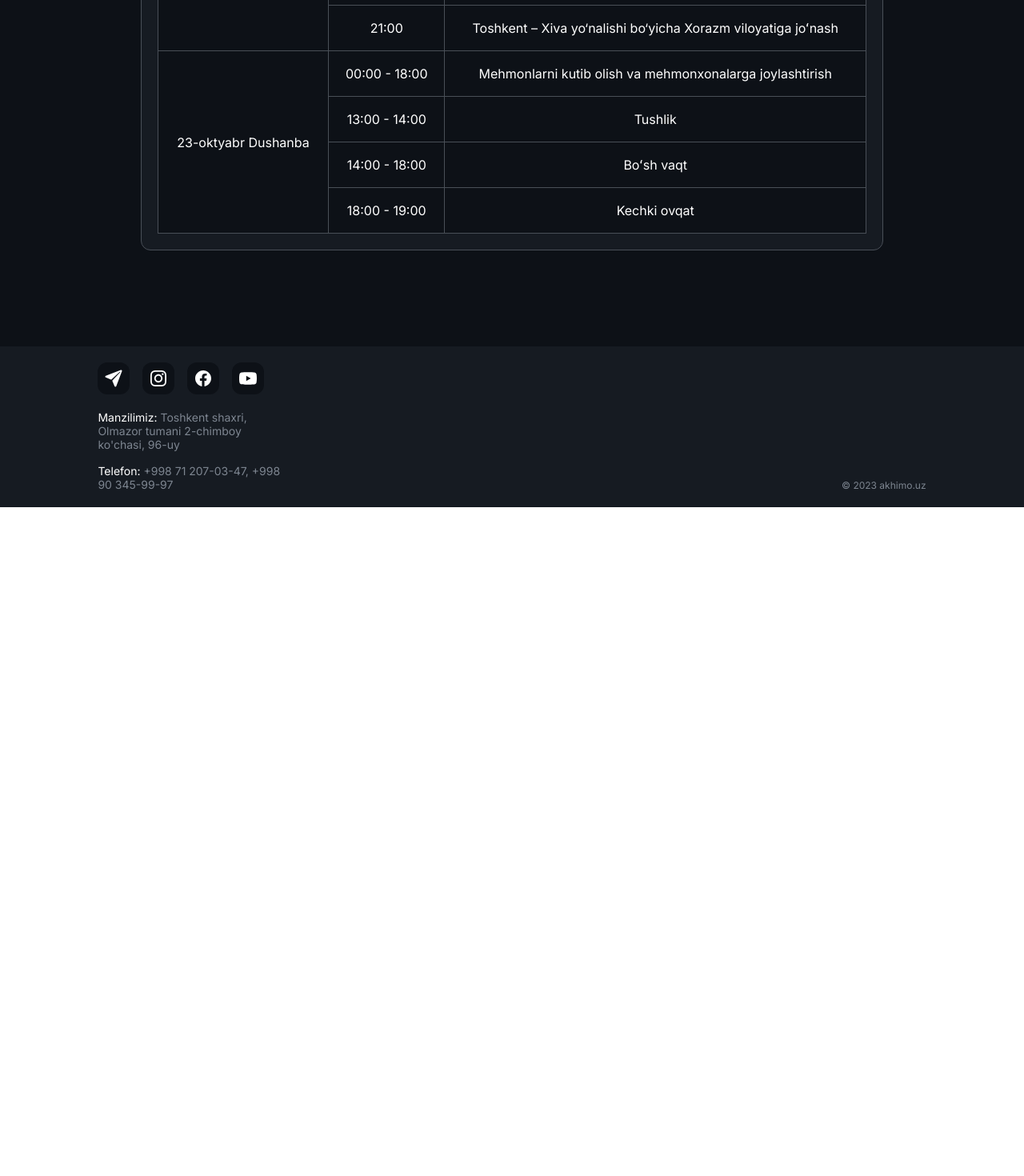
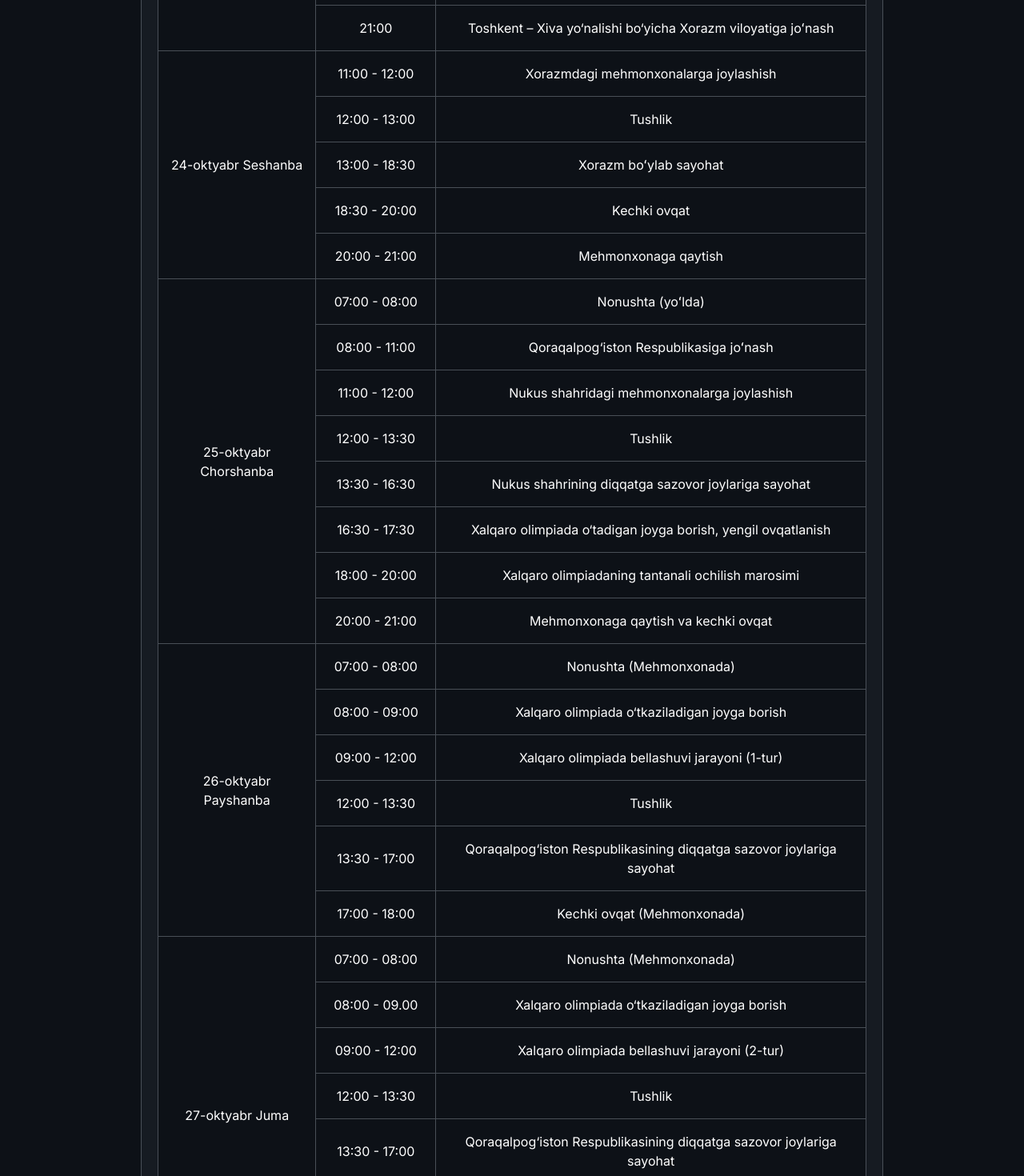
Before and after one commit to mukhammadjcn/xorazmiy, a React (Vite) app: page /plan in a window 1280 px wide. Shown: the part 660-2130 px from the top of the page at 80% size. Before the commit the page ends 1294 px from the top, so only its background shows below. Built offline with nearby package versions, Linux system fonts and the light colour scheme.

Commit message:
eng lang

```diff
--- a/src/pages/Plan/data.ts
+++ b/src/pages/Plan/data.ts
@@ -1,12 +1,12 @@
 export interface DataType {
-  rowKey: number;
+  rowKey?: number;
   time: string;
   place: string;
   // location: string;
   date?: string;
 }
 
-export const data1: DataType[] = [
+const arr: DataType[] = [
   {
     rowKey: 6,
     date: '23-oktyabr Dushanba',
@@ -14,51 +14,220 @@ export const data1: DataType[] = [
     place: 'Mehmonlarni kutib olish va mehmonxonalarga joylashtirish',
   },
   {
-    rowKey: 0,
+    date: '23-oktyabr Dushanba',
     time: '13:00 - 14:00',
-    place: 'Tushlik',
+    place: 'Tushlik ',
   },
   {
-    rowKey: 0,
+    date: '23-oktyabr Dushanba',
     time: '14:00 - 18:00',
     place: 'Boʻsh vaqt',
   },
   {
-    rowKey: 0,
+    date: '23-oktyabr Dushanba',
     time: '18:00 - 19:00',
-    place: 'Kechki ovqat',
+    place: 'Kechki ovqat ',
   },
   {
-    rowKey: 0,
+    date: '23-oktyabr Dushanba',
     time: '19:00 - 20:00',
     place: 'Toshkent janubiy vokzaliga yetib borish',
   },
   {
-    rowKey: 0,
+    date: '23-oktyabr Dushanba',
     time: '21:00',
     place: 'Toshkent – Xiva yo‘nalishi bo‘yicha Xorazm viloyatiga joʻnash',
   },
   {
-    rowKey: 4,
-    date: '23-oktyabr Dushanba',
-    time: '00:00 - 18:00',
-    place: 'Mehmonlarni kutib olish va mehmonxonalarga joylashtirish',
+    rowKey: 5,
+    date: '24-oktyabr Seshanba',
+    time: '11:00 - 12:00',
+    place: 'Xorazmdagi mehmonxonalarga joylashish ',
   },
   {
-    rowKey: 0,
-    time: '13:00 - 14:00',
-    place: 'Tushlik',
+    date: '24-oktyabr Seshanba',
+    time: '12:00 - 13:00',
+    place: 'Tushlik ',
   },
   {
-    rowKey: 0,
-    time: '14:00 - 18:00',
+    date: '24-oktyabr Seshanba',
+    time: '13:00 - 18:30',
+    place: 'Xorazm boʻylab sayohat',
+  },
+  {
+    date: '24-oktyabr Seshanba',
+    time: '18:30 - 20:00',
+    place: 'Kechki ovqat',
+  },
+  {
+    date: '24-oktyabr Seshanba',
+    time: '20:00 - 21:00',
+    place: 'Mehmonxonaga qaytish ',
+  },
+  {
+    rowKey: 8,
+    date: '25-oktyabr Chorshanba',
+    time: '07:00 - 08:00',
+    place: 'Nonushta (yoʻlda)',
+  },
+  {
+    date: '24-oktyabr Seshanba',
+    time: '08:00 - 11:00',
+    place: 'Qoraqalpog‘iston Respublikasiga joʻnash',
+  },
+  {
+    date: '24-oktyabr Seshanba',
+    time: '11:00 - 12:00',
+    place: 'Nukus shahridagi mehmonxonalarga joylashish',
+  },
+  {
+    date: '24-oktyabr Seshanba',
+    time: '12:00 - 13:30',
+    place: 'Tushlik ',
+  },
+  {
+    date: '24-oktyabr Seshanba',
+    time: '13:30 - 16:30',
+    place: 'Nukus shahrining diqqatga sazovor joylariga sayohat ',
+  },
+  {
+    date: '24-oktyabr Seshanba',
+    time: '16:30 - 17:30',
+    place: 'Xalqaro olimpiada o‘tadigan joyga borish, yengil ovqatlanish',
+  },
+  {
+    date: '24-oktyabr Seshanba',
+    time: '18:00 - 20:00',
+    place: 'Xalqaro olimpiadaning tantanali ochilish marosimi',
+  },
+  {
+    date: 'asd',
+    time: '20:00 - 21:00',
+    place: 'Mehmonxonaga qaytish va kechki ovqat',
+  },
+  {
+    rowKey: 6,
+    date: '26-oktyabr Payshanba',
+    time: '07:00 - 08:00',
+    place: 'Nonushta (Mehmonxonada)',
+  },
+  {
+    date: 'sdf',
+    time: '08:00 - 09:00',
+    place: 'Xalqaro olimpiada o‘tkaziladigan joyga borish ',
+  },
+  {
+    date: 'sdf',
+    time: '09:00 - 12:00',
+    place: 'Xalqaro olimpiada bellashuvi jarayoni (1-tur)',
+  },
+  {
+    date: 'sdf',
+    time: '12:00 - 13:30',
+    place: 'Tushlik ',
+  },
+  {
+    date: 'fsd',
+    time: '13:30 - 17:00',
+    place:
+      'Qoraqalpog‘iston Respublikasining diqqatga sazovor joylariga sayohat',
+  },
+  {
+    date: 'fsd',
+    time: '17:00 - 18:00',
+    place: 'Kechki ovqat (Mehmonxonada)',
+  },
+  {
+    rowKey: 7,
+    date: '27-oktyabr Juma',
+    time: '07:00 - 08:00',
+    place: 'Nonushta (Mehmonxonada)',
+  },
+  {
+    date: 'Juma',
+    time: '08:00 - 09.00',
+    place: 'Xalqaro olimpiada o‘tkaziladigan joyga borish ',
+  },
+  {
+    date: 'asd',
+    time: '09:00 - 12:00',
+    place: 'Xalqaro olimpiada  bellashuvi jarayoni (2-tur)',
+  },
+  {
+    date: 'dsf',
+    time: '12:00 - 13:30',
+    place: 'Tushlik ',
+  },
+  {
+    date: 'asd',
+    time: '13:30 - 17:00',
+    place:
+      'Qoraqalpog‘iston Respublikasining diqqatga sazovor joylariga sayohat',
+  },
+  {
+    date: 'asd',
+    time: '17:00 - 18:00',
+    place:
+      'Hay’at a’zolari tomonidan Koordinatsiya. Yakuniy natijalarni e’lon qilish',
+  },
+  {
+    date: 'asd',
+    time: '18:00 - 19:00',
+    place: 'Xalqaro olimpiadaning yopilish marosimi va banket',
+  },
+  {
+    rowKey: 6,
+    date: '28-oktyabr Shanba',
+    time: '07:00 - 09:00',
+    place: 'Nonushta (Mehmonxonada)',
+  },
+  {
+    date: 'Shanba',
+    time: '09:00 - 13:00',
     place: 'Boʻsh vaqt',
   },
   {
-    rowKey: 0,
-    time: '18:00 - 19:00',
-    place: 'Kechki ovqat',
+    date: 'asd',
+    time: '13:00 - 14:00',
+    place: 'Tushlik ',
+  },
+  {
+    date: 's',
+    time: '14:00 - 15:00',
+    place: 'Qaytishga tayyorgarlik',
+  },
+  {
+    date: 'ad',
+    time: '15:00 - 16:30',
+    place: 'Nukus shahridagi temir yo‘l vokzaliga yetib borish',
+  },
+  {
+    date: 'asd',
+    time: '17:00 - 07:40',
+    place:
+      'Nukus temir yo‘l vokzalidan Toshkent (Urganch, Samarqand) shahriga joʻnash',
+  },
+  {
+    rowKey: 3,
+    date: '29-oktyabr Yakshanba',
+    time: '07:00 - 08:00',
+    place: 'Toshkent (Urganch, Samarqand) shahridagi mehmonxonaga borish',
+  },
+  {
+    date: 'Yakshanba',
+    time: '08:00 - 09:00',
+    place: 'Nonushta (Mehmonxonada)',
+  },
+  {
+    date: 'asd',
+    time: '09:00 - 18:00',
+    place:
+      'Toshkent (Urganch, Samarqand) shahridagi aeroportlardan oʻz yurtiga qaytish',
   },
 ];
 
-export const data = data1.map((data, key) => ({ ...data, key }));
+export const data = arr.map((data, key) => ({
+  ...data,
+  key,
+  rowKey: data.rowKey ? data.rowKey : 0,
+}));
--- /dev/null
+++ b/src/pages/Plan/dataEng.ts
@@ -0,0 +1,226 @@
+import { DataType } from 'src/pages/Plan/data.ts';
+
+const arr: DataType[] = [
+  {
+    rowKey: 6,
+    date: 'October 23 Monday',
+    time: '00:00 - 18:00',
+    place: 'Reception and accommodation of guests',
+  },
+  {
+    date: '23-oktyabr Dushanba',
+    time: '13:00 - 14:00',
+    place: 'Lunch',
+  },
+  {
+    date: '23-oktyabr Dushanba',
+    time: '14:00 - 18:00',
+    place: 'Free time',
+  },
+  {
+    date: '23-oktyabr Dushanba',
+    time: '18:00 - 19:00',
+    place: 'Dinner',
+  },
+  {
+    date: '23-oktyabr Dushanba',
+    time: '19:00 - 20:00',
+    place: 'Arrival at Tashkent South Railway Station',
+  },
+  {
+    date: '23-oktyabr Dushanba',
+    time: '21:00',
+    place:
+      'Departure to the Khorezm region on the Tashkent-Khiva route (breakfast will be arranged on the way)',
+  },
+  {
+    rowKey: 5,
+    date: 'October 24 Tuesday',
+    time: '11:00 - 12:00',
+    place: 'Accommodation of guests to the hotels',
+  },
+  {
+    date: '24-oktyabr Seshanba',
+    time: '12:00 - 13:00',
+    place: 'Lunch',
+  },
+  {
+    date: '24-oktyabr Seshanba',
+    time: '13:00 - 18:30',
+    place: 'A trip to the sights of Khorezm region',
+  },
+  {
+    date: '24-oktyabr Seshanba',
+    time: '18:30 - 20:00',
+    place: 'Dinner',
+  },
+  {
+    date: '24-oktyabr Seshanba',
+    time: '20:00 - 21:00',
+    place: 'Return to the hotels ',
+  },
+  {
+    rowKey: 8,
+    date: 'October 25 Wednesday',
+    time: '07:00 - 08:00',
+    place: 'Breakfast (on the way)',
+  },
+  {
+    date: '24-oktyabr Seshanba',
+    time: '08:00 - 11:00',
+    place: 'Departure of guests to the Republic of Karakalpakstan',
+  },
+  {
+    date: '24-oktyabr Seshanba',
+    time: '11:00 - 12:00',
+    place: 'Accommodation of guests to the hotels in the city of Nukus',
+  },
+  {
+    date: '24-oktyabr Seshanba',
+    time: '12:00 - 13:30',
+    place: 'Lunch',
+  },
+  {
+    date: '24-oktyabr Seshanba',
+    time: '13:30 - 16:30',
+    place: 'A trip to the sights of Nukus',
+  },
+  {
+    date: '24-oktyabr Seshanba',
+    time: '16:30 - 17:30',
+    place:
+      'Going to the venue of the international olympiad and then coffee break',
+  },
+  {
+    date: '24-oktyabr Seshanba',
+    time: '18:00 - 20:00',
+    place: 'ceremonial opening of the international Olympiad',
+  },
+  {
+    date: 'asd',
+    time: '20:00 - 21:00',
+    place: 'Return to the hotel and dinner',
+  },
+  {
+    rowKey: 6,
+    date: 'October 26 Thursday',
+    time: '07:00 - 08:00',
+    place: 'Breakfast (in the hotel)',
+  },
+  {
+    date: 'sdf',
+    time: '08:00 - 09:00',
+    place: 'Going to the venue of the international olympiad',
+  },
+  {
+    date: 'sdf',
+    time: '09:00 - 12:00',
+    place: 'International Olympiad process (round 1)',
+  },
+  {
+    date: 'sdf',
+    time: '12:00 - 13:30',
+    place: 'Lunch  ',
+  },
+  {
+    date: 'fsd',
+    time: '13:30 - 17:00',
+    place: 'A trip to the sights of the Republic of Karakalpakstan',
+  },
+  {
+    date: 'fsd',
+    time: '17:00 - 18:00',
+    place: 'Dinner (in he hotel)',
+  },
+  {
+    rowKey: 7,
+    date: 'October 27 Friday',
+    time: '07:00 - 08:00',
+    place: 'Breakfast (in the hotel)',
+  },
+  {
+    date: 'Juma',
+    time: '08:00 - 09.00',
+    place: 'Going to the venue of the international olympiad',
+  },
+  {
+    date: 'asd',
+    time: '09:00 - 12:00',
+    place: 'International Olympiad process (round 2)',
+  },
+  {
+    date: 'dsf',
+    time: '12:00 - 13:30',
+    place: 'Lunch ',
+  },
+  {
+    date: 'asd',
+    time: '13:30 - 17:00',
+    place: 'A trip to the sights of the Republic of Karakalpakstan',
+  },
+  {
+    date: 'asd',
+    time: '17:00 - 18:00',
+    place: 'Announcement of final results',
+  },
+  {
+    date: 'asd',
+    time: '18:00 - 19:00',
+    place: 'Closing ceremony of the International Olympiad and banquet',
+  },
+  {
+    rowKey: 6,
+    date: 'October 28 Saturday',
+    time: '07:00 - 09:00',
+    place: 'Breakfast (in the hotel)',
+  },
+  {
+    date: 'Shanba',
+    time: '09:00 - 13:00',
+    place: 'Free time',
+  },
+  {
+    date: 'asd',
+    time: '13:00 - 14:00',
+    place: 'Lunch',
+  },
+  {
+    date: 's',
+    time: '14:00 - 15:00',
+    place: 'Preparing to departure',
+  },
+  {
+    date: 'ad',
+    time: '15:00 - 16:30',
+    place: 'Arrival at the railway station in the city of Nukus',
+  },
+  {
+    date: 'asd',
+    time: '17:00 - 07:40',
+    place:
+      'Departure of Olympic participants from Nukus railway station to the cities of Tashkent, Urganch, Samarkand',
+  },
+  {
+    rowKey: 3,
+    date: 'October 29 Sunday',
+    time: '07:00 - 08:00',
+    place: 'Going to the hotel in Tashkent (Urganch, Samarkand).',
+  },
+  {
+    date: 'Yakshanba',
+    time: '08:00 - 09:00',
+    place: 'Breakfast (in the hotel)',
+  },
+  {
+    date: 'asd',
+    time: '09:00 - 18:00',
+    place:
+      'Departure of participants from the airports of Tashkent, Urganch, Samarkand',
+  },
+];
+
+export const dataEng = arr.map((data, key) => ({
+  ...data,
+  key,
+  rowKey: data.rowKey ? data.rowKey : 0,
+}));
--- a/src/pages/Plan/index.tsx
+++ b/src/pages/Plan/index.tsx
@@ -1,9 +1,22 @@
 import Table, { ColumnsType } from 'antd/es/table';
 import { useTranslation } from 'react-i18next';
 import { data, DataType } from 'src/pages/Plan/data';
+import { dataEng } from 'src/pages/Plan/dataEng';
+
+const values = {
+  uz: data,
+  en: dataEng,
+};
+
+type Lang = 'uz' | 'en';
 
 function PlanPage() {
-  const { t } = useTranslation();
+  const {
+    t,
+    i18n: { language },
+  } = useTranslation();
+
+  const dataSource = values[language as Lang];
 
   const columns: ColumnsType<DataType> = [
     {
@@ -20,6 +33,7 @@ function PlanPage() {
       dataIndex: 'time',
       align: 'center',
       key: 'time',
+      width: 150,
     },
     {
       title: t('tartib'),
@@ -41,7 +55,7 @@ function PlanPage() {
 
         <Table
           columns={columns}
-          dataSource={data}
+          dataSource={dataSource}
           pagination={false}
           bordered
           scroll={{ x: 800 }}
```
